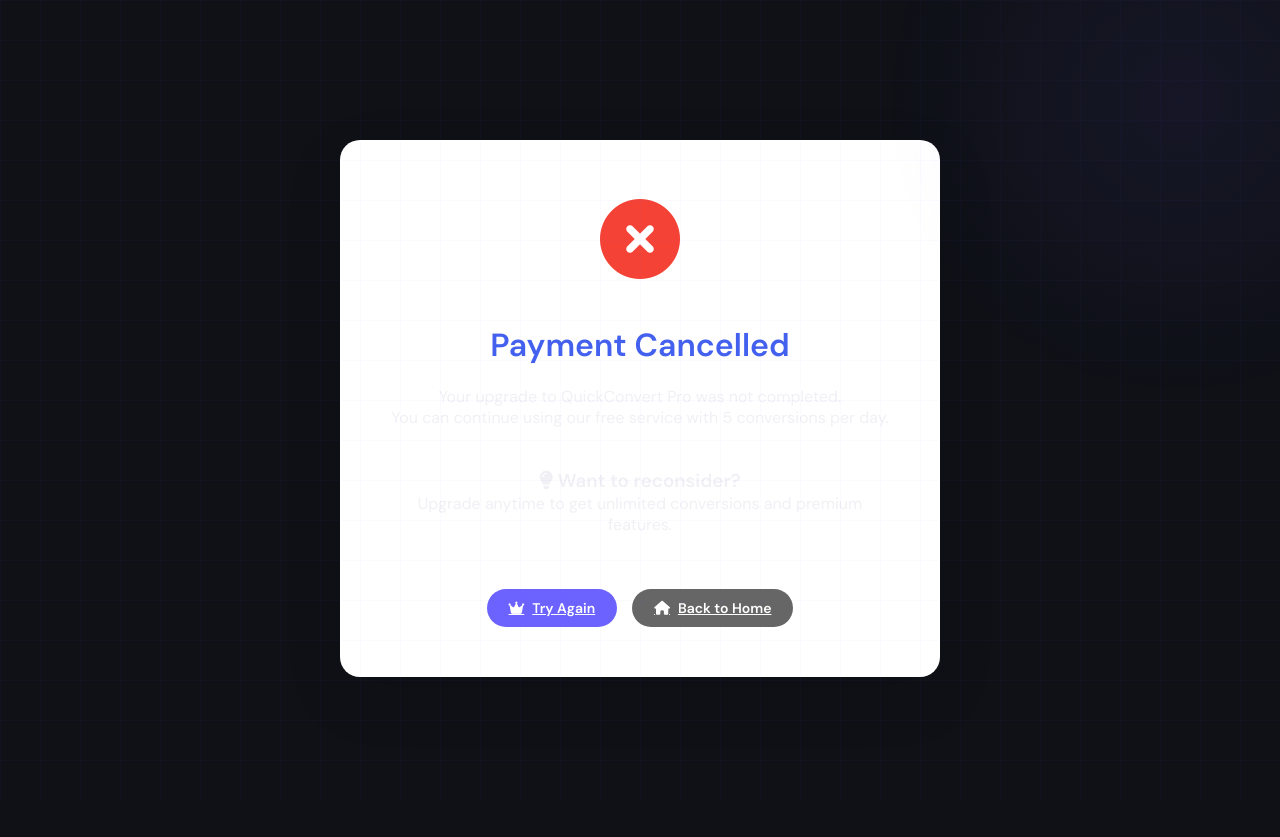
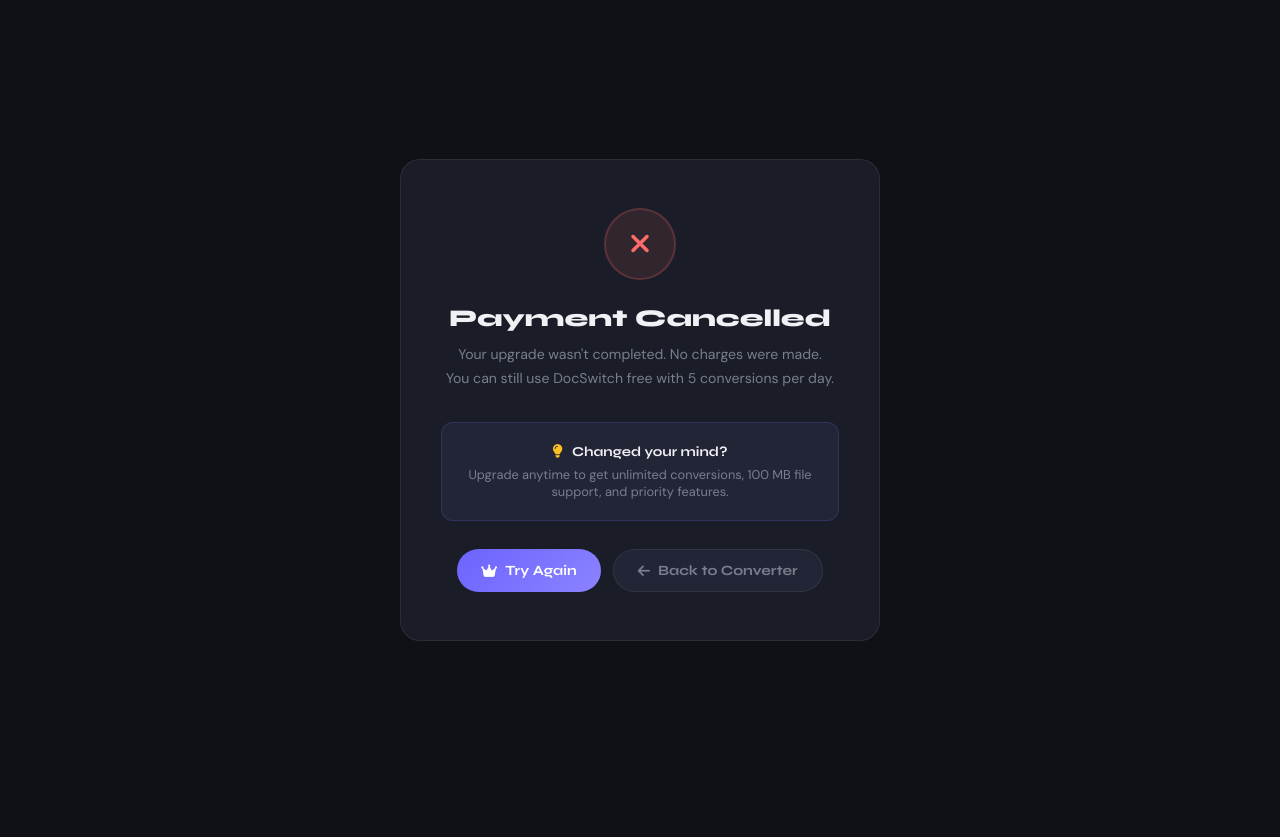
Before and after one commit to area850/Doc-converter, a Flask app: template doc-converter/templates/payment_cancel.html in a window 1280 px wide. After the commit the page ends 641 px from the top, so only its background shows below. Run offline with Flask 3, Linux system fonts and the light colour scheme; the template is opened without the code that fills it, so the values that code supplies are empty.

Commit message:
Update payment_cancel.html

```diff
--- a/doc-converter/templates/payment_cancel.html
+++ b/doc-converter/templates/payment_cancel.html
@@ -3,56 +3,73 @@
 <head>
     <meta charset="UTF-8">
     <meta name="viewport" content="width=device-width, initial-scale=1.0">
-    <title>Payment Cancelled - QuickConvert Pro</title>
-    <link rel="stylesheet" href="/static/style.css">
+    <title>Payment Cancelled — DocSwitch</title>
     <link rel="stylesheet" href="https://cdnjs.cloudflare.com/ajax/libs/font-awesome/6.4.0/css/all.min.css">
+    <link href="https://fonts.googleapis.com/css2?family=DM+Sans:wght@400;500;600&family=Syne:wght@700;800&display=swap" rel="stylesheet">
     <style>
-        .cancel-container {
-            max-width: 600px;
-            margin: 100px auto;
-            text-align: center;
-            padding: 50px;
-            background: white;
-            border-radius: 20px;
-            box-shadow: 0 20px 60px rgba(0,0,0,0.1);
+        :root {
+            --bg: #0f1117; --surface: #1a1d27; --surface2: #222535;
+            --border: rgba(255,255,255,0.07); --text: #f0f0f5;
+            --text-muted: #7a7d8e; --accent: #6c63ff; --accent3: #43d9ad;
         }
-
-        .cancel-icon {
-            font-size: 80px;
-            color: #f44336;
-            margin-bottom: 30px;
+        * { margin: 0; padding: 0; box-sizing: border-box; }
+        body {
+            font-family: 'DM Sans', sans-serif;
+            background: var(--bg); color: var(--text);
+            min-height: 100vh; display: flex;
+            align-items: center; justify-content: center; padding: 24px;
         }
-
-        .cancel-container h1 {
-            color: #4361ee;
-            margin-bottom: 20px;
+        .card {
+            background: var(--surface); border: 1px solid var(--border);
+            border-radius: 20px; padding: 48px 40px; max-width: 480px;
+            width: 100%; text-align: center;
         }
+        .icon-wrap {
+            width: 72px; height: 72px; border-radius: 50%;
+            background: rgba(255,107,107,0.1); border: 2px solid rgba(255,107,107,0.2);
+            display: flex; align-items: center; justify-content: center;
+            margin: 0 auto 24px; font-size: 28px; color: #ff6b6b;
+        }
+        h1 { font-family: 'Syne', sans-serif; font-size: 1.5rem; font-weight: 800; margin-bottom: 10px; }
+        .sub { color: var(--text-muted); font-size: 0.88rem; margin-bottom: 32px; line-height: 1.7; }
+        .nudge {
+            background: var(--surface2); border: 1px solid rgba(108,99,255,0.2);
+            border-radius: 12px; padding: 20px; margin-bottom: 28px;
+        }
+        .nudge h3 { font-family: 'Syne', sans-serif; font-size: 0.85rem; margin-bottom: 6px; }
+        .nudge p { font-size: 0.8rem; color: var(--text-muted); }
+        .actions { display: flex; gap: 12px; justify-content: center; flex-wrap: wrap; }
+        .btn {
+            display: inline-flex; align-items: center; gap: 8px;
+            padding: 12px 24px; border-radius: 50px;
+            font-family: 'Syne', sans-serif; font-size: 0.88rem;
+            font-weight: 700; cursor: pointer; text-decoration: none; transition: all 0.2s; border: none;
+        }
+        .btn-primary {
+            background: linear-gradient(135deg, var(--accent), #8b83ff); color: white;
+        }
+        .btn-primary:hover { transform: translateY(-2px); box-shadow: 0 8px 24px rgba(108,99,255,0.35); }
+        .btn-ghost {
+            background: var(--surface2); border: 1px solid var(--border); color: var(--text-muted);
+        }
+        .btn-ghost:hover { border-color: rgba(255,255,255,0.15); color: var(--text); }
     </style>
 </head>
 <body>
-    <div class="cancel-container">
-        <div class="cancel-icon">
-            <i class="fas fa-times-circle"></i>
-        </div>
+<div class="card">
+    <div class="icon-wrap"><i class="fas fa-times"></i></div>
+    <h1>Payment Cancelled</h1>
+    <p class="sub">Your upgrade wasn't completed. No charges were made.<br>You can still use DocSwitch free with 5 conversions per day.</p>
 
-        <h1>Payment Cancelled</h1>
+    <div class="nudge">
+        <h3><i class="fas fa-lightbulb" style="color:#fbbf24;margin-right:6px"></i> Changed your mind?</h3>
+        <p>Upgrade anytime to get unlimited conversions, 100 MB file support, and priority features.</p>
+    </div>
 
-        <p>Your upgrade to QuickConvert Pro was not completed.</p>
-        <p>You can continue using our free service with 5 conversions per day.</p>
-
-        <div style="margin: 40px 0;">
-            <h3><i class="fas fa-lightbulb"></i> Want to reconsider?</h3>
-            <p>Upgrade anytime to get unlimited conversions and premium features.</p>
-        </div>
-
-        <div style="display: flex; gap: 15px; justify-content: center;">
-            <a href="/upgrade" class="btn">
-                <i class="fas fa-crown"></i> Try Again
-            </a>
-            <a href="/" class="btn" style="background: #666;">
-                <i class="fas fa-home"></i> Back to Home
-            </a>
-        </div>
+    <div class="actions">
+        <a href="/upgrade" class="btn btn-primary"><i class="fas fa-crown"></i> Try Again</a>
+        <a href="/" class="btn btn-ghost"><i class="fas fa-arrow-left"></i> Back to Converter</a>
     </div>
+</div>
 </body>
 </html>
```
